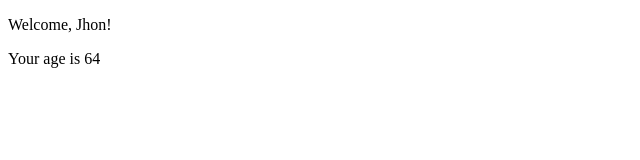
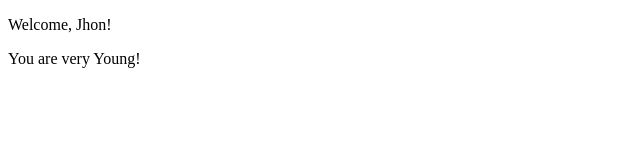
Before and after one commit to Andrea-Rizzo20/react-exercises, a React (Create React App) app: page / in a window 1280 px wide. Shown: the top 160 px of the page, without its empty margins (0-640 px from the left). Built offline with nearby package versions, Linux system fonts and the light colour scheme.

Commit message:
Esercizio/Conditional-rendering-05

```diff
--- a/src/Age.js
+++ b/src/Age.js
@@ -1,7 +1,9 @@
 import React from "react";
 
-export class Age extends React.Component{
-    render(){
-        return <p>Your age is {this.props.age}</p>
-    }
+export class Age extends React.Component {
+  render() {
+    return (
+      <div>{this.props.age > 18 ? <p>Your age is {this.props.age}</p> : <p>You are very Young!</p>}</div>
+    );
+  }
 }
--- a/src/App.js
+++ b/src/App.js
@@ -3,6 +3,6 @@ import { Welcome } from "./Welcome";
 
 export class App extends React.Component{
     render(){
-        return <Welcome name= "Jhon" age={64} />
+        return <Welcome name= "Jhon" age={11} />
     }
 }
--- a/src/Welcome.js
+++ b/src/Welcome.js
@@ -6,7 +6,7 @@ export class Welcome extends React.Component {
     return (
       <div>
         <p>Welcome, {this.props.name}!</p>
-        {this.props.age > 18 && this.props.age < 65 && this.props.name === "Jhon" && <Age age = {this.props.age} />}
+        {this.props.age < 65 && this.props.name === "Jhon" && <Age age = {this.props.age} />}
       </div>
     );
   }
```
